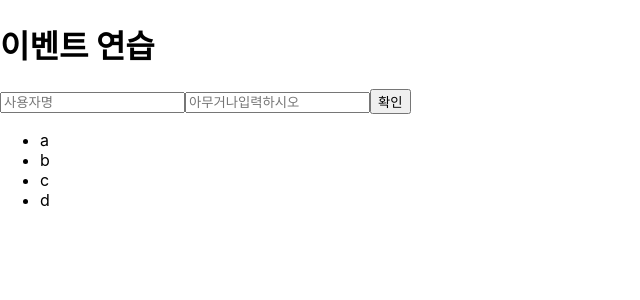
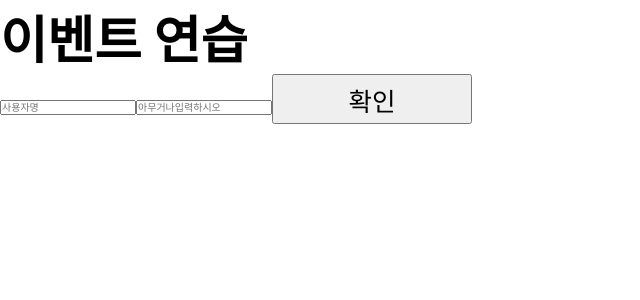
Before and after one commit to YANGSANGHEE/reactStudy, a React (Create React App) app in the folder usestate/: page / in a window 1280 px wide. Shown: the top 300 px of the page, without its empty margins (0-640 px from the left). Built offline with nearby package versions, Linux system fonts and the light colour scheme.

Commit message:
컴포넌트 반복 완료 / 컴포넌트 라이프 사이클 메서드 파악중

```diff
--- a/usestate/src/App.js
+++ b/usestate/src/App.js
@@ -1,11 +1,10 @@
 import { Component } from 'react';
 import EventPractice from './Component/EventPractice.js';
-import IterationSample from './Component/IterationSample.js';
-// import Header from './Component/Header.js';
-// import Main from './Component/Main.js';
-// import Main2 from './Component/Main2.js';
-// import Say from './Component/Say.js';
-// import Footer from './Component/Footer.js';
+import Header from './Component/Header.js';
+import Main from './Component/Main.js';
+import Main2 from './Component/Main2.js';
+import Say from './Component/Say.js';
+import Footer from './Component/Footer.js';
 
 // class App extends Component {
 //   render() {
@@ -27,7 +26,6 @@
     return (
       <>
         <EventPractice />
-        <IterationSample />
       </>
     );
   }
```
